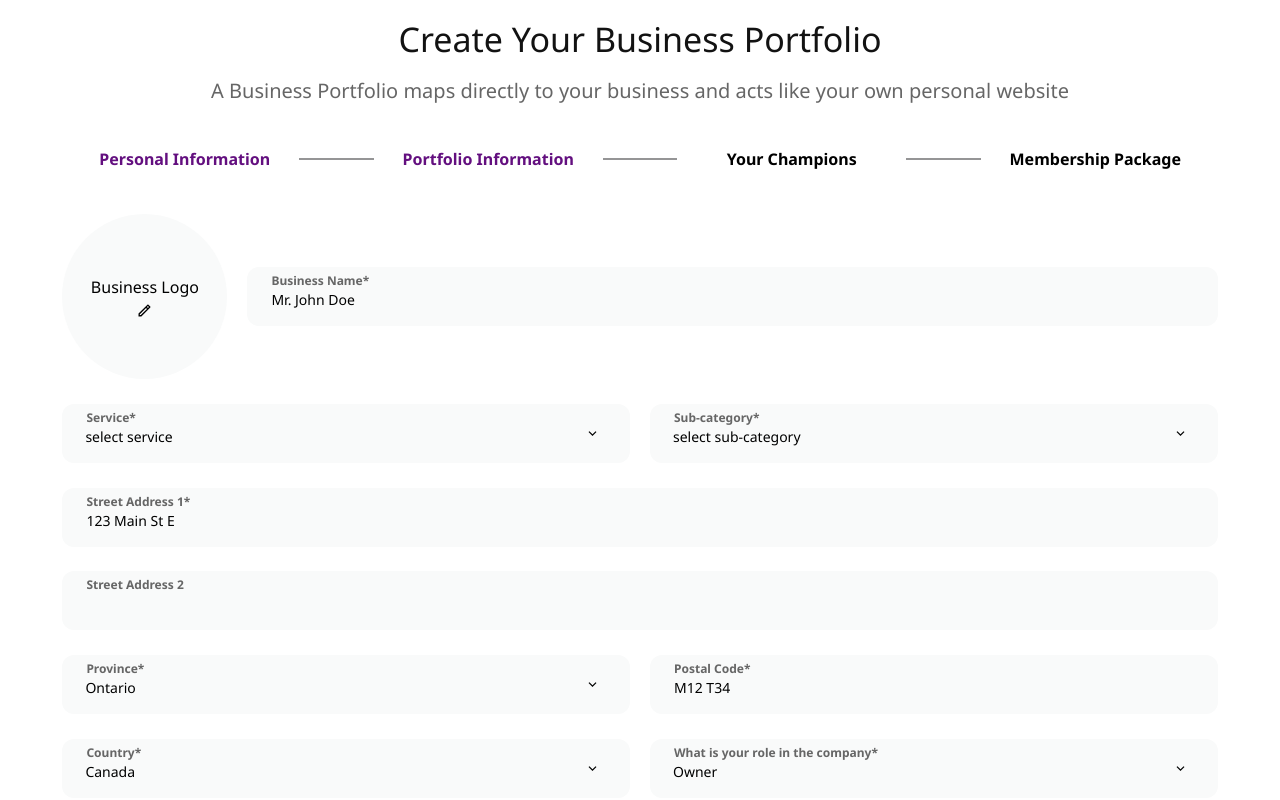
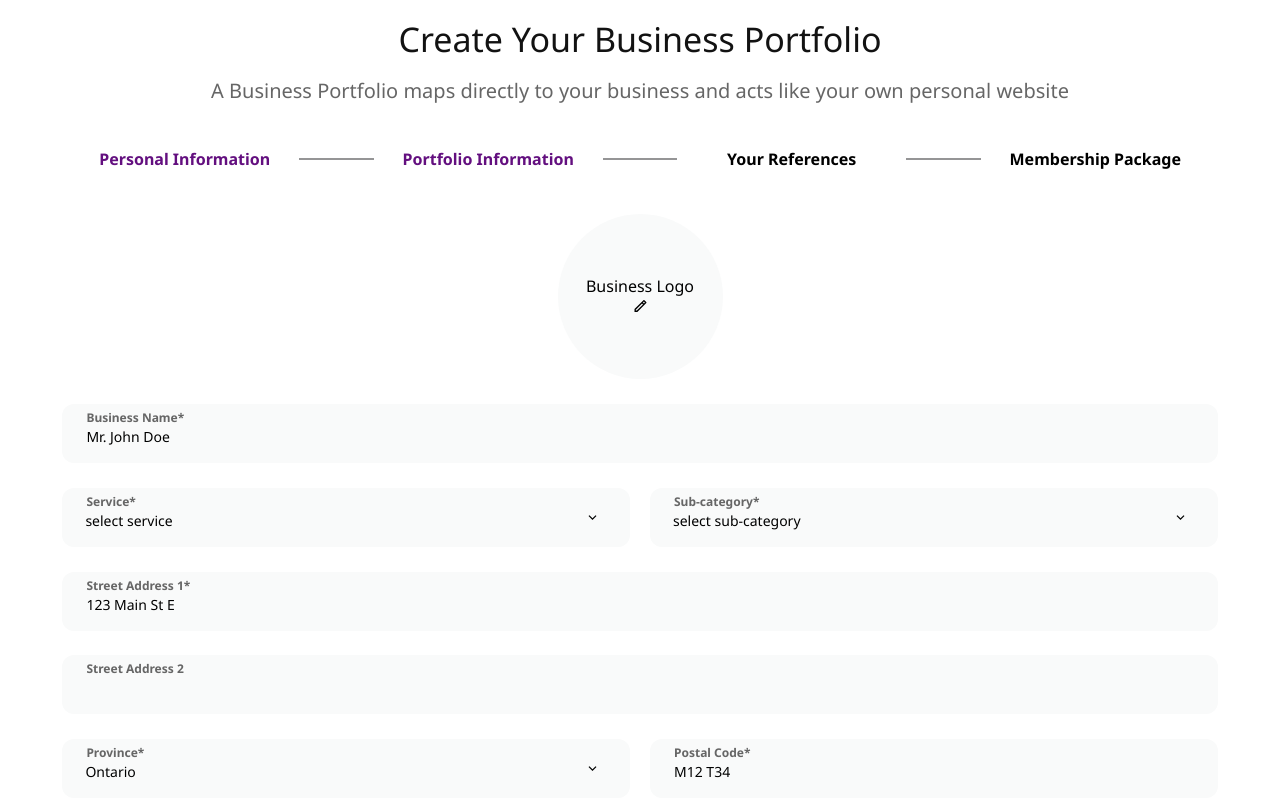
Before and after one commit to MonuKD-MW/EventSmithVendor, a React (Vite) app: page /portfolio in a window 1280 px wide. Both pictures are taken after a click on the button "Next". Shown: the top 800 px of the page. Built offline with nearby package versions, Linux system fonts and the light colour scheme.

Commit message:
2nd running code

```diff
--- a/package.json
+++ b/package.json
@@ -12,6 +12,7 @@
   "dependencies": {
     "@fontsource/noto-sans": "^5.1.0",
     "@reduxjs/toolkit": "^2.3.0",
+    "@yaireo/tagify": "^4.32.1",
     "axios": "^1.7.7",
     "lucide-react": "^0.462.0",
     "react": "^18.3.1",
@@ -19,7 +20,8 @@
     "react-hook-form": "^7.53.2",
     "react-icons": "^5.3.0",
     "react-redux": "^9.1.2",
-    "react-router-dom": "^6.28.0"
+    "react-router-dom": "^6.28.0",
+    "react-tagify": "^1.0.7"
   },
   "devDependencies": {
     "@eslint/js": "^9.13.0",
--- a/src/components/common/FileInput.jsx
+++ b/src/components/common/FileInput.jsx
@@ -1,26 +1,27 @@
-import { RiPencilLine } from 'react-icons/ri';
+import React from 'react'
+import { RiPencilLine } from 'react-icons/ri'
 
 const FileInput = ({ label, name, onChange }) => {
   const triggerFileSelect = () => {
-    document.getElementById(name).click();
-  };
+    document.getElementById(name).click()
+  }
 
   return (
-    <div className="portfolio-form-step-2-container1-left">
-      <label htmlFor={name}>{label}</label>
+    <div className="file-input-container">
       <input
         type="file"
         name={name}
         id={name}
-        style={{ display: "none" }}
+        className="file-input"
         onChange={onChange}
+        accept="image/*"
       />
-      <span onClick={triggerFileSelect} className="file-input-icon">
+      <button onClick={triggerFileSelect} className="file-input-button">
         {label}
-        <RiPencilLine />
-      </span>
+        <RiPencilLine className="pencil-icon" />
+      </button>
     </div>
-  );
-};
+  )
+}
 
-export default FileInput;
+export default FileInput
--- a/src/components/common/Pagination.jsx
+++ b/src/components/common/Pagination.jsx
@@ -8,7 +8,7 @@ const Pagination = ({ stepNames, currentStep, getStepClass }) => {
       "A Business Portfolio maps directly to your business and acts like your own personal website"
     ],
     "3": [
-      "Your Champions",
+      "Your References",
       "Worked with any businesses lately? Provide us with at least 2 references who would vouch for your awesomeness!"
     ],
     "4": [
--- a/src/components/portfolio/PortFolio.jsx
+++ b/src/components/portfolio/PortFolio.jsx
@@ -97,12 +97,7 @@ function Portfolio() {
         </button>
       </div>
 
-      <div className="signup-footer-portfolio">
-        <div className="signup-footer-text-portfolio">
-          Already A Member?{" "}
-          <span className="signup-footer-text-login-portfolio">Login</span>
-        </div>
-      </div>
+
     </div>
     </div>
   );
--- a/src/components/portfolio/PortFolioFormStep3.jsx
+++ b/src/components/portfolio/PortFolioFormStep3.jsx
@@ -28,6 +28,15 @@ export default function PortFolioFormStep3({setLocalStateForStep,localStateForSt
             references: updatedReferences
         })
     }
+    const handleRemoveReference = () => {
+        if(references.length > 2 ){
+            const updatedReferences = references.slice(0,-1);
+            setLocalStateForStep({
+                ...localStateForStep,
+                references: updatedReferences
+            })
+        }
+    }
 	return (
         <div id="reference-form-container-full-width" className="portfolio-form-step-3-container get-form-responsive-width">
             <div id="references-container">
@@ -39,8 +48,9 @@ export default function PortFolioFormStep3({setLocalStateForStep,localStateForSt
                 />)
                 }
             </div>
-            <div className="reference-add-button-container get-form-responsive-width remove-margin-x">
+            <div className="reference-add-button-container">
                 <button className="" onClick={handleAddReference}><span>+</span> Add More References</button>
+                {references.length > 2 && <button className="reference-add-button-container-button" onClick={handleRemoveReference}><span>-</span> Remove Reference</button>}
             </div>
 
         </div>
--- a/src/components/portfolio/PortfolioFormStep2.jsx
+++ b/src/components/portfolio/PortfolioFormStep2.jsx
@@ -1,11 +1,13 @@
 
 import FileInput from "../common/FileInput";
-import TextInput from "../common/TextInput";
+// import TextInput from "../common/TextInput";
+import { useState } from "react";
 import InputField from '../common/InputField';
 import SocialMediaHandles from "./SocialMediaHandles"; // Import SocialMediaHandles Component
 import { socialMedia as socialMediaOptions } from "../../staticData.json"; // Import options
 import { RiArrowDownSLine } from 'react-icons/ri';
 import CustomSelect from "../common/CustomSelect";
+import { RiPencilLine } from "react-icons/ri";
 const PortfolioFormStep2 = ({
   localStateForStep: {
     businessName,
@@ -20,7 +22,6 @@ const PortfolioFormStep2 = ({
     country,
     socialMedia, // Ensure socialMedia is passed in the localStateForStep object
   },
-  imagePreview,
   serviceOptions,
   countryCodes,
   regions,
@@ -37,26 +38,67 @@ const PortfolioFormStep2 = ({
     return Object.keys(serviceData);
   };
 
+  // !file upload Functions
+  const [imagePreview, setImagePreview] = useState(null)
+  const [showOptions, setShowOptions] = useState(false)
+
+  const handleImageUpload = (e) => {
+    const file = e.target.files[0]
+    if (file) {
+      const reader = new FileReader()
+      reader.onloadend = () => {
+        setImagePreview(reader.result)
+        handleLocalStateForStep({ target: { name: 'businessLogoUrl', value: reader.result } })
+      }
+      reader.readAsDataURL(file)
+    }
+  }
+
+  const handleRemoveImage = () => {
+    setImagePreview(null)
+    handleLocalStateForStep({ target: { name: 'businessLogoUrl', value: null } })
+  }
+
   return (
     <div className="portfolio-form-step-1">
       {/* Business Logo */}
       <div className="portfolio-form-step-container">
+        <div
+          className="business-logo-container"
+          onMouseEnter={() => setShowOptions(true)}
+          onMouseLeave={() => setShowOptions(false)}
+          >
+          <div className="logo-preview">
+            {imagePreview ? (
+              <img src={imagePreview} alt="Business Logo Preview" />
+            ) : (
+              <div className="placeholder-img-div">Business Logo
+              <br />
+              <span>
+                <RiPencilLine />
+              </span>
+              </div>
+            )}
+          </div>
+          {showOptions && (
+            <div className="options-overlay">
+          <FileInput
+            label="Change Image"
+            name="businessLogoUrl"
+            onChange={handleImageUpload}
+          />
+          {imagePreview && (
+            <button onClick={handleRemoveImage} className="remove-button">Remove Image</button>
+          )}
+            </div>
+          )}
+        </div>
+      </div>
 
-          <div className="business-logo-container">
-          <FileInput
-            label="Business Logo"
-            name="businessLogoUrl"
-            onChange={(e) => handleLocalStateForStep(e)}
-          >
-            {imagePreview ? (
-            <img src={imagePreview} alt="Business Logo Preview" />
-            ) : (
-              <div className="placeholder">Upload Logo</div>
-            )}
-          </FileInput>
-          </div>
-        <div className="portfolio-form-step-container-right">
-          <TextInput
+      {/* Business Name */}
+      <div className="portfolio-form-step-container">
+        <div className="portfolio-form-step-container-left">
+          <InputField
             label="Business Name*"
             value={businessName || ""}
             name="businessName"
--- a/src/style/Header.css
+++ b/src/style/Header.css
@@ -26,9 +26,9 @@
     gap: 16px;
   }
 
-  .location-selector-container {
+  /* .location-selector-container {
 
-  }
+  } */
 
   .login-button, .vendor-button {
     padding: 8px 16px;
--- a/src/style/Portfolio.css
+++ b/src/style/Portfolio.css
@@ -596,8 +596,13 @@
     padding: 25px 0px 0px 0px;
 }
 .business-logo-container{
+    width: 165px;
+    height: 165px;
+    border-radius: 50%;
+    display: flex;
 
-.portfolio-form-step-2-container1-left {
+    flex-direction: column;
+
 
     width: 165px;
     height: 165px;
@@ -607,30 +612,97 @@
 
     background-color: var(--input-bg-color);
     position: relative;
-    label{
-        visibility: hidden;
-        width: fit-content !important;
-        position: absolute !important;
-        top: 50% !important;
-        left: 50% !important;
-        transform: translate(-50%, -50%) !important;
+
+
+    .placeholder-img-div{
+        position: absolute;
+        width: 100%;
+        top: 50%;
+        left: 50%;
+        transform: translate(-50%,-50%);
+        text-align: center;
+
     }
-    .file-input-icon{
-      position: absolute !important;
-      display: inline-flex;
-      flex-direction: column;
-      align-items: center;
-      justify-content: center;
-      width: 100% !important;
-      gap: 5px;
-      font-size: 16px !important;
-      top: 50% !important;
-      left: 50% !important;
-      right: 0px !important;
-      transform: translate(-50%, -50%) !important;
-    }
+
+
 }
-}
+/* ! added css for logo preview */
+.logo-preview {
+    width: 100%;
+    height: 100%;
+    border-radius: 50%;
+    display: flex;
+    align-items: center;
+    justify-content: center;
+    overflow: hidden;
+  }
+
+  .logo-preview img {
+    width: 100%;
+    height: 100%;
+    object-fit: cover;
+  }
+
+  .placeholder {
+    color: #888;
+  }
+
+  .options-overlay {
+    position: absolute;
+    top: 0;
+    left: 0;
+    right: 0;
+    bottom: 0;
+    border-radius: 50%;
+    background-color: rgba(0, 0, 0, 0.5);
+    display: flex;
+    flex-direction: column;
+    align-items: center;
+    justify-content: center;
+    gap: 10px;
+  }
+
+
+
+  .file-input {
+    display: none;
+  }
+
+  .file-input-button {
+    background-color: white;
+    color: black;
+    border: none;
+    padding: 8px 12px;
+    border-radius: 4px;
+    cursor: pointer;
+    font-size: 14px;
+    display: flex;
+    align-items: center;
+  }
+
+  .file-input-button:hover {
+    background-color: #f0f0f0;
+  }
+
+  .pencil-icon {
+    margin-left: 5px;
+  }
+
+  .remove-button {
+    background-color: white;
+    color: black;
+    border: none;
+    padding: 8px 12px;
+    border-radius: 4px;
+    cursor: pointer;
+    font-size: 14px;
+  }
+
+  .remove-button:hover {
+    background-color: #f0f0f0;
+  }
+/* ! end of added css for logo preview */
+
 
 .portfolio-form-step-2-container1-right {
     width: 100%;
@@ -743,8 +815,6 @@
 }
 /* File input specific styles */
 .file-input-container {
-    width: 100%;
-    height: 100%;
     position: relative;
     cursor: pointer;
 }
@@ -782,7 +852,14 @@
 
 }
 .social-media-handle-button-container{
+
   text-align: right;
+  margin-left: auto;
+  margin-right: auto;
+  display: flex;
+  flex-direction: row-reverse;
+  justify-content: space-between;
+  width: 90%;
   button{
     font-family: Noto Sans;
     font-size: 14px;
@@ -801,6 +878,11 @@
     /* outline: 1px solid red; */
     width: 100%;
     margin:0px !important;
+    display: flex;
+    justify-content: space-between;
+    margin-left: auto;
+    margin-right: auto;
+
     button{
         outline:none;
         border:none;
@@ -1105,6 +1187,9 @@
         width: 95%;
         max-width: 95%;
     }
+    .social-media-handle-button-container{
+      width: 95%;
+    }
 
 
 }
--- a/src/utils/CustomHook/usePortFolio.js
+++ b/src/utils/CustomHook/usePortFolio.js
@@ -13,8 +13,8 @@ const usePortFolio = () => {
 	console.log("[vendorData]",vendorData)
 	const [localStateForStep,setLocalStateForStep] = useState({...vendorData});
 
-	function handleLocalStateForStep(e,fromSelect = false,label = ""){
-		if(fromSelect){
+	function handleLocalStateForStep(e,fromCustom = false,label = ""){
+		if(fromCustom){
 
 			if(label === "service"){
 				setLocalStateForStep(prevState => ({
@@ -22,7 +22,8 @@ const usePortFolio = () => {
 					service: e,
 					subCategory: []
 				}));
-			}else{
+			}
+			if(label === "socialMedia"){
 
 				setLocalStateForStep(prevState => ({
 					...prevState,
@@ -53,7 +54,7 @@ const usePortFolio = () => {
 	const stepNames = [
 		"Personal Information",
 		"Portfolio Information",
-		"Your Champions",
+		"Your References",
 		"Membership Package",
 	];
 
```
Also changed, not shown: src/components/portfolio/PortfolioFormStep1.jsx (+3 -50 lines), src/components/portfolio/SocialMediaHandles.jsx (+14 -7 lines), 1 other file (tests, documents, lock files or other folders).
